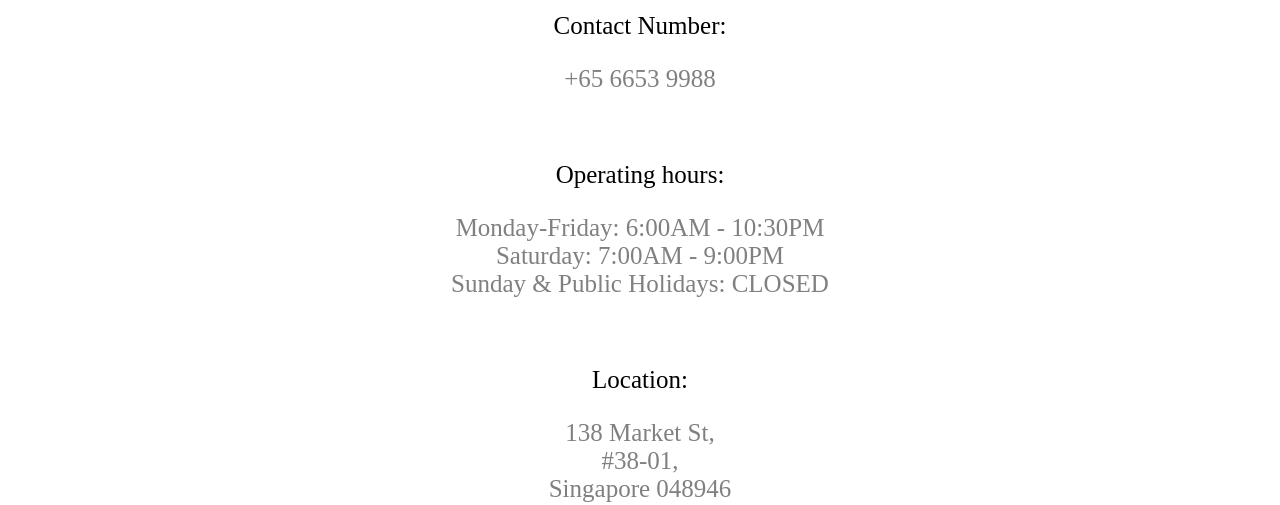
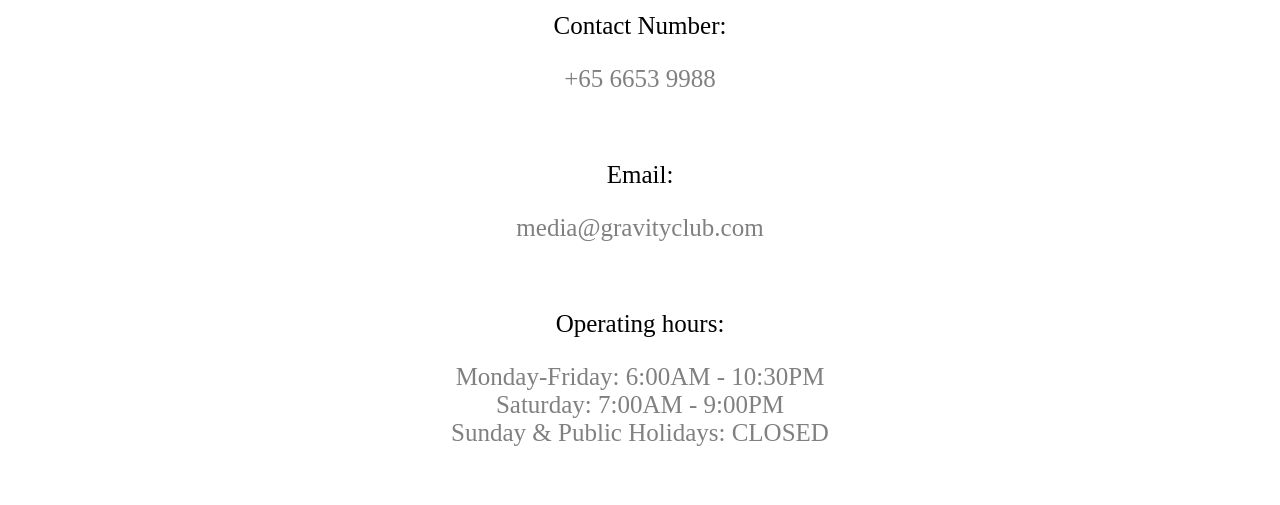
Before and after one commit to gohkheee/gravity.io, a plain HTML site: page contact.html in a window 1280 px wide. Shown: the part 295-800 px from the top of the page. Drawn offline with Linux system fonts and the light colour scheme.

Commit message:
Update contact.html

```diff
--- a/contact.html
+++ b/contact.html
@@ -120,6 +120,8 @@
 <h2 style="color:rgb(220, 20, 60);font-family:chalkboard;font-size:40px"> Wish to know more?</h2>
 <p style="color:black;font-family:chalkboard;font-size:25px; margin-left:200px;margin-right:200px;">Contact Number: <br>
 <p style="color:grey;font-family:chalkboard;font-size:25px; margin-left:200px;margin-right:200px;">+65 6653 9988</p></p><br>
+<p style="color:black;font-family:chalkboard;font-size:25px; margin-left:200px;margin-right:200px;">Email: <br>
+<p style="color:grey;font-family:chalkboard;font-size:25px; margin-left:200px;margin-right:200px;">media@gravityclub.com</p></p><br>
 <p style="color:black; font-family:chalkduster;font-size:25px; margin-left:200px;margin-right:200px;">Operating hours: <br>
 <p style="color:grey;font-family:chalkboard;font-size:25px; margin-left:200px;margin-right:200px;">Monday-Friday: 6:00AM - 10:30PM <br>
 Saturday: 7:00AM - 9:00PM <br>
```
